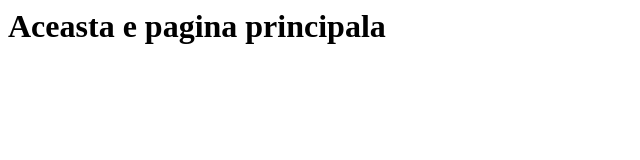
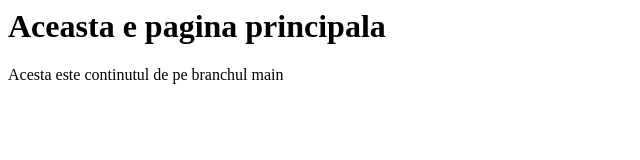
Before and after one commit to tutor-fs1/tutorial, a plain HTML site: page index.html in a window 1280 px wide. Shown: the whole page, without its empty margins (0-640 px from the left). Drawn offline with Linux system fonts and the light colour scheme.

Commit message:
Update paragraf

```diff
--- a/index.html
+++ b/index.html
@@ -1 +1,2 @@
 <h1>Aceasta e pagina principala</h1>
+<p>Acesta este continutul de pe branchul main</p>
```
